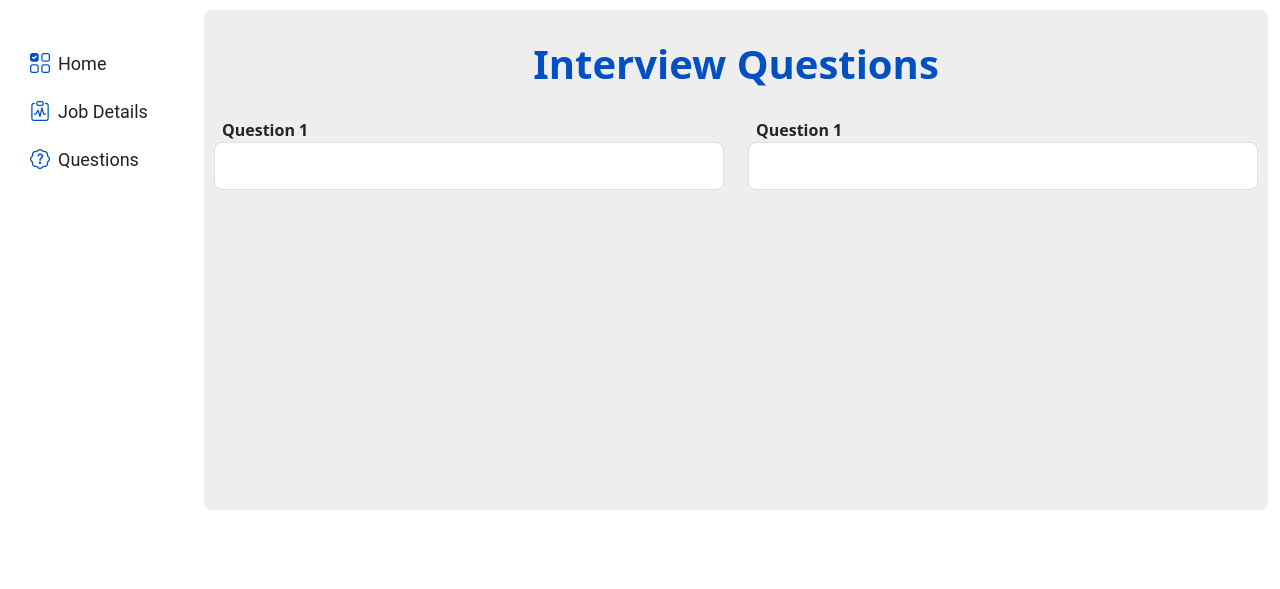
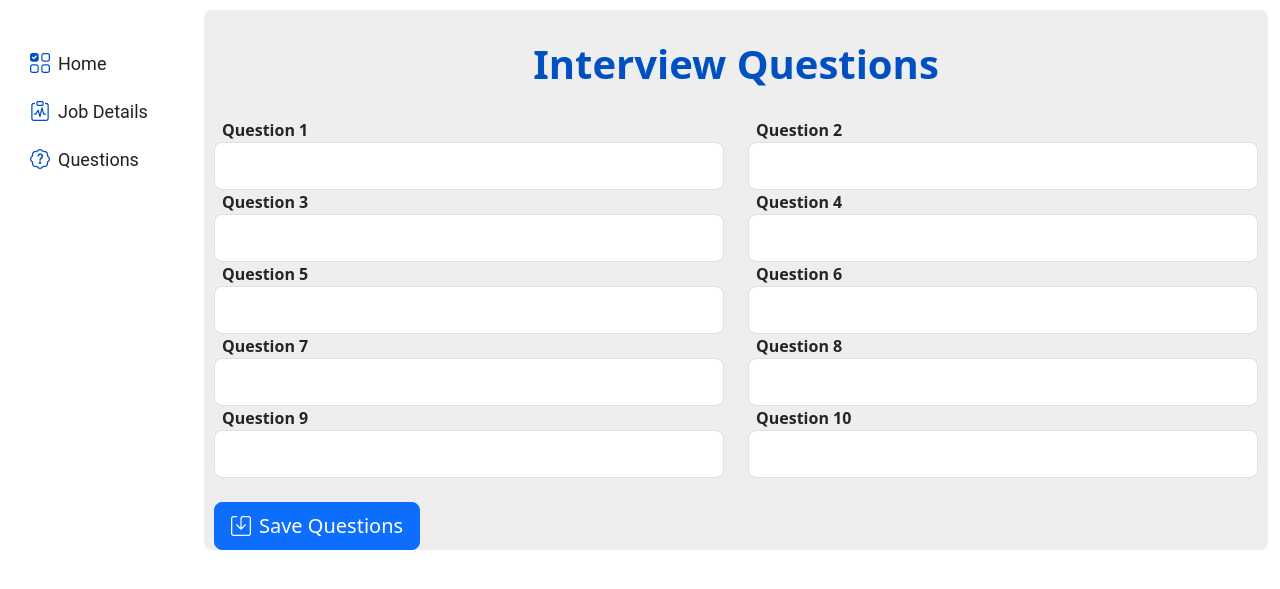
Before and after one commit to martin265/SmartWayConstructionProject, a PHP site: page /administrator_interview_questions.php in a window 1280 px wide. Shown: the top 589 px of the page. Run offline with PHP 8.4, Linux system fonts and the light colour scheme; some libraries are stand-ins or nearby versions.

Commit message:
still in progress

```diff
--- a/administrator_interview_questions.php
+++ b/administrator_interview_questions.php
@@ -1,5 +1,28 @@
 <?php
 
+// validating the questions here ======= //
+// validating the input fields here ============== //
+function validateInputFields($data) {
+    $data = trim($data);
+    $data = stripslashes($data);
+    $data = htmlspecialchars($data);
+
+    return $data;
+}
+
+if ($_SERVER["REQUEST_METHOD"] == "POST") {
+    $question_1 = validateInputFields($_POST["question_1"]);
+    $question_2 = validateInputFields($_POST["question_2"]);
+    $question_3 = validateInputFields($_POST["question_3"]);
+    $question_4 = validateInputFields($_POST["question_4"]);
+    $question_5 = validateInputFields($_POST["question_5"]);
+    $question_6 = validateInputFields($_POST["question_6"]);
+    $question_7 = validateInputFields($_POST["question_7"]);
+    $question_8 = validateInputFields($_POST["question_8"]);
+    $question_9 = validateInputFields($_POST["question_9"]);
+    $question_10 = validateInputFields($_POST["question_10"]);
+
+}
 
 ?>
 <!DOCTYPE html>
@@ -38,11 +61,88 @@
                                         </div>
 
                                         <div class="col">
-                                            <label for="ForQuestion1" class="fw-bold ps-2">Question 1</label>
+                                            <label for="ForQuestion1" class="fw-bold ps-2">Question 2</label>
                                             <div class="input-group">
-                                                <input type="text" name="question_1" class="form-control form-control-lg">
+                                                <input type="text" name="question_2" class="form-control form-control-lg">
                                             </div>
                                         </div>
+                                    </div>
+
+                                    <!-- ===================== the other row for the question will be here ====== -->
+                                    <div class="row">
+                                        <div class="col">
+                                            <label for="ForQuestion1" class="fw-bold ps-2">Question 3</label>
+                                            <div class="input-group">
+                                                <input type="text" name="question_3" class="form-control form-control-lg">
+                                            </div>
+                                        </div>
+
+                                        <div class="col">
+                                            <label for="ForQuestion1" class="fw-bold ps-2">Question 4</label>
+                                            <div class="input-group">
+                                                <input type="text" name="question_4" class="form-control form-control-lg">
+                                            </div>
+                                        </div>
+                                    </div>
+
+
+                                    <!-- ===================== the other row for the question will be here ====== -->
+                                    <div class="row">
+                                        <div class="col">
+                                            <label for="ForQuestion1" class="fw-bold ps-2">Question 5</label>
+                                            <div class="input-group">
+                                                <input type="text" name="question_5" class="form-control form-control-lg">
+                                            </div>
+                                        </div>
+
+                                        <div class="col">
+                                            <label for="ForQuestion1" class="fw-bold ps-2">Question 6</label>
+                                            <div class="input-group">
+                                                <input type="text" name="question_6" class="form-control form-control-lg">
+                                            </div>
+                                        </div>
+                                    </div>
+
+                                    <!-- ===================== the other row for the question will be here ====== -->
+                                    <div class="row">
+                                        <div class="col">
+                                            <label for="ForQuestion1" class="fw-bold ps-2">Question 7</label>
+                                            <div class="input-group">
+                                                <input type="text" name="question_8" class="form-control form-control-lg">
+                                            </div>
+                                        </div>
+
+                                        <div class="col">
+                                            <label for="ForQuestion1" class="fw-bold ps-2">Question 8</label>
+                                            <div class="input-group">
+                                                <input type="text" name="question_8" class="form-control form-control-lg">
+                                            </div>
+                                        </div>
+                                    </div>
+
+                                    <!-- ===================== the other row for the question will be here ====== -->
+                                    <div class="row">
+                                        <div class="col">
+                                            <label for="ForQuestion1" class="fw-bold ps-2">Question 9</label>
+                                            <div class="input-group">
+                                                <input type="text" name="question_9" class="form-control form-control-lg">
+                                            </div>
+                                        </div>
+
+                                        <div class="col">
+                                            <label for="ForQuestion1" class="fw-bold ps-2">Question 10</label>
+                                            <div class="input-group">
+                                                <input type="text" name="question_10" class="form-control form-control-lg">
+                                            </div>
+                                        </div>
+                                    </div>
+
+
+                                    <!-- ================ the row for the button will be here ======== -->
+                                    <div class="save-questions-button mt-4">
+                                        <button type="submit" name="save_questions" class="btn btn-primary btn-lg">
+                                            <i class="bi bi-save me-2"></i>Save Questions
+                                        </button>
                                     </div>
                                 </form>
                             </div>
--- a/styles/style.css
+++ b/styles/style.css
@@ -115,7 +115,7 @@
 
 /* ============== css for the interview questions will be here ======== */
 .main-content-container .content-area .interview-questions-panel {
-    height: 500px;
+    height: auto;
     width: 100%;
     background: linear-gradient(to left, #eeeeee, #eeeeee);
     margin-top: 10px;
```
